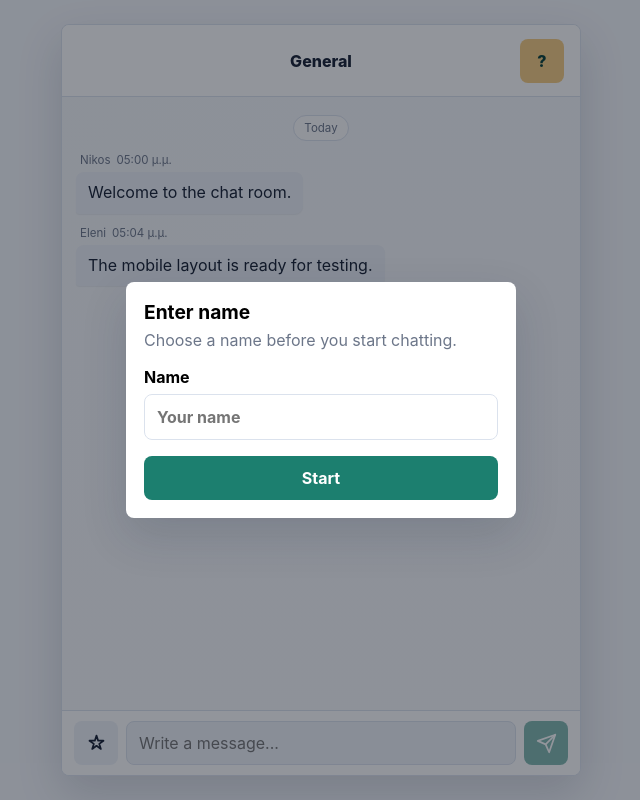
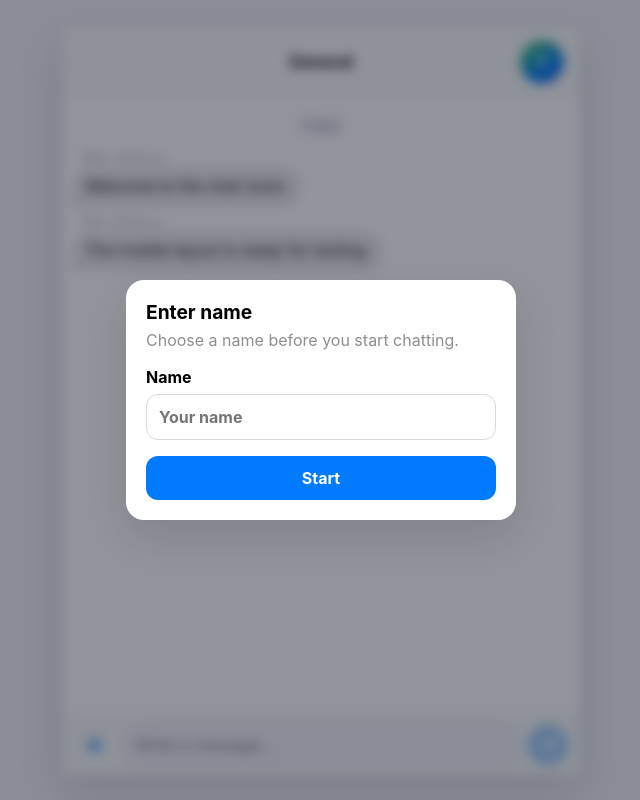
Before and after one commit to mariosrafail/chatroom, a website: page index.html in a window 1280 px wide. Shown: the whole page, without its empty margins (319-959 px from the left). Drawn offline with Linux system fonts and the light colour scheme; no server answers.

Commit message:
Polish chat UI with message status

```diff
--- a/app.js
+++ b/app.js
@@ -26,6 +26,8 @@ const state = {
   loading: false,
   messages: structuredClone(fallbackMessages),
 };
+const deliveryState = new Map();
+const renderedMessageIds = new Set();
 
 const messagesEl = document.querySelector("#messages");
 const messageForm = document.querySelector("#messageForm");
@@ -74,6 +76,7 @@ function renderHeader() {
 
 function renderMessages() {
   const roomMessages = state.messages[state.activeRoom] ?? [];
+  const latestOwnMessage = [...roomMessages].reverse().find((message) => message.author === state.profileName);
   messagesEl.replaceChildren();
 
   const dayChip = document.createElement("div");
@@ -91,8 +94,12 @@ function renderMessages() {
 
   roomMessages.forEach((message) => {
     const isMine = message.author === state.profileName;
+    const isLatestOwn = latestOwnMessage?.id === message.id;
     const item = document.createElement("article");
     item.className = `message ${isMine ? "mine" : "theirs"}`;
+    if (!renderedMessageIds.has(message.id)) {
+      item.classList.add("new-message");
+    }
 
     const meta = document.createElement("div");
     meta.className = "message-meta";
@@ -105,7 +112,16 @@ function renderMessages() {
     bubble.textContent = message.text;
 
     item.append(meta, bubble);
+
+    if (isMine && isLatestOwn) {
+      const delivery = document.createElement("div");
+      delivery.className = "delivery-status";
+      delivery.textContent = deliveryState.get(message.id) || "Seen";
+      item.append(delivery);
+    }
+
     messagesEl.append(item);
+    renderedMessageIds.add(message.id);
   });
 
   messagesEl.scrollTop = messagesEl.scrollHeight;
@@ -156,6 +172,7 @@ async function addMessage(text) {
     text: cleanText,
     createdAt: new Date().toISOString(),
   };
+  deliveryState.set(optimisticMessage.id, "Sent");
 
   messageInput.value = "";
   resizeInput();
@@ -181,13 +198,17 @@ async function addMessage(text) {
     }
 
     const data = await response.json();
+    const savedMessage = normalizeMessage(data.message);
     state.online = true;
+    deliveryState.delete(optimisticMessage.id);
+    deliveryState.set(savedMessage.id, "Seen");
     state.messages[state.activeRoom] = [
       ...state.messages[state.activeRoom].filter((message) => message.id !== optimisticMessage.id),
-      normalizeMessage(data.message),
+      savedMessage,
     ];
   } catch {
     state.online = false;
+    deliveryState.set(optimisticMessage.id, "Not sent");
   } finally {
     render();
   }
--- a/styles.css
+++ b/styles.css
@@ -1,18 +1,17 @@
 :root {
   color-scheme: light;
-  --bg: #f5f7fb;
+  --bg: #f2f2f7;
   --surface: #ffffff;
-  --surface-strong: #eef2f8;
-  --text: #172033;
-  --muted: #6c7689;
-  --line: #dbe2ed;
-  --primary: #1c7f6f;
-  --primary-dark: #126254;
-  --accent: #f2b84b;
-  --mine: #1c7f6f;
-  --theirs: #edf1f7;
+  --surface-strong: #f2f2f7;
+  --text: #111111;
+  --muted: #8e8e93;
+  --line: #d8d8df;
+  --primary: #007aff;
+  --accent: #34c759;
+  --mine: #007aff;
+  --theirs: #e9e9eb;
   --danger: #d04747;
-  --shadow: 0 18px 45px rgba(25, 38, 60, 0.16);
+  --shadow: 0 18px 45px rgba(30, 30, 40, 0.14);
 }
 
 * {
@@ -27,7 +26,7 @@ body {
 body {
   margin: 0;
   font-family:
-    Inter, ui-sans-serif, system-ui, -apple-system, BlinkMacSystemFont, "Segoe UI", sans-serif;
+    -apple-system, BlinkMacSystemFont, "SF Pro Text", "Segoe UI", sans-serif;
   background: var(--bg);
   color: var(--text);
 }
@@ -62,15 +61,15 @@ button {
 }
 
 .topbar {
-  min-height: 72px;
-  padding: calc(12px + env(safe-area-inset-top)) 16px 12px;
+  min-height: 74px;
+  padding: calc(13px + env(safe-area-inset-top)) 16px 12px;
   display: grid;
   grid-template-columns: 44px 1fr 44px;
   align-items: center;
   gap: 10px;
-  border-bottom: 1px solid var(--line);
-  background: rgba(255, 255, 255, 0.94);
-  backdrop-filter: blur(18px);
+  border-bottom: 1px solid rgba(0, 0, 0, 0.08);
+  background: rgba(248, 248, 248, 0.86);
+  backdrop-filter: blur(24px) saturate(180%);
   z-index: 3;
 }
 
@@ -82,8 +81,8 @@ button {
 }
 
 .room-title span {
-  font-size: 1rem;
-  font-weight: 760;
+  font-size: 1.05rem;
+  font-weight: 700;
   overflow: hidden;
   text-overflow: ellipsis;
   white-space: nowrap;
@@ -96,7 +95,7 @@ button {
   height: 44px;
   display: inline-grid;
   place-items: center;
-  border-radius: 8px;
+  border-radius: 999px;
 }
 
 .topbar-spacer {
@@ -105,8 +104,8 @@ button {
 }
 
 .icon-button {
-  color: var(--text);
-  background: var(--surface-strong);
+  color: var(--primary);
+  background: transparent;
 }
 
 .icon-button svg,
@@ -121,31 +120,33 @@ button {
 }
 
 .avatar-button {
-  color: #083f37;
-  background: color-mix(in srgb, var(--accent) 70%, white);
+  color: #ffffff;
+  background:
+    linear-gradient(145deg, rgba(255, 255, 255, 0.22), transparent 42%),
+    linear-gradient(145deg, #34c759, #007aff 68%, #5856d6);
+  box-shadow: inset 0 0 0 1px rgba(255, 255, 255, 0.35);
   font-weight: 800;
 }
 
 .messages {
   overflow-y: auto;
-  padding: 18px 14px;
-  background:
-    linear-gradient(180deg, rgba(245, 247, 251, 0.94), rgba(245, 247, 251, 0.78)),
-    radial-gradient(circle at top left, rgba(242, 184, 75, 0.14), transparent 36%);
+  padding: 16px 10px 18px;
+  background: var(--surface);
   display: flex;
   flex-direction: column;
-  gap: 12px;
+  gap: 7px;
   scroll-behavior: smooth;
 }
 
 .day-chip {
   align-self: center;
-  padding: 5px 10px;
+  padding: 4px 10px;
   border-radius: 999px;
-  background: rgba(255, 255, 255, 0.8);
+  background: #f2f2f7;
   color: var(--muted);
   font-size: 0.72rem;
-  border: 1px solid var(--line);
+  border: 0;
+  margin-bottom: 6px;
 }
 
 .empty-state {
@@ -162,9 +163,13 @@ button {
 }
 
 .message {
-  max-width: 86%;
+  max-width: 82%;
   display: grid;
-  gap: 5px;
+  gap: 3px;
+}
+
+.message.new-message {
+  animation: messageIn 180ms ease-out both;
 }
 
 .message.mine {
@@ -176,9 +181,9 @@ button {
 }
 
 .message-meta {
-  padding: 0 4px;
+  padding: 0 10px;
   color: var(--muted);
-  font-size: 0.72rem;
+  font-size: 0.68rem;
   display: flex;
   gap: 6px;
 }
@@ -188,33 +193,73 @@ button {
 }
 
 .bubble {
-  padding: 10px 12px;
-  border-radius: 8px;
-  line-height: 1.35;
+  position: relative;
+  padding: 9px 13px 10px;
+  border-radius: 19px;
+  line-height: 1.32;
   overflow-wrap: anywhere;
-  box-shadow: 0 1px 1px rgba(31, 45, 68, 0.06);
+  box-shadow: 0 1px 1px rgba(0, 0, 0, 0.04);
+  transition:
+    transform 160ms ease,
+    filter 160ms ease;
+}
+
+.mine .bubble::after,
+.theirs .bubble::after {
+  content: "";
+  position: absolute;
+  bottom: 0;
+  width: 14px;
+  height: 18px;
+}
+
+.bubble:active {
+  transform: scale(0.985);
 }
 
 .mine .bubble {
   color: #ffffff;
-  background: var(--mine);
-  border-bottom-right-radius: 3px;
+  background: linear-gradient(180deg, #2f9bff 0%, #007aff 100%);
+  border-bottom-right-radius: 5px;
+}
+
+.mine .bubble::after {
+  right: -5px;
+  border-bottom-left-radius: 12px;
+  background: #007aff;
+  clip-path: polygon(0 0, 100% 100%, 0 100%);
 }
 
 .theirs .bubble {
   color: var(--text);
   background: var(--theirs);
-  border-bottom-left-radius: 3px;
+  border-bottom-left-radius: 5px;
+}
+
+.theirs .bubble::after {
+  left: -5px;
+  border-bottom-right-radius: 12px;
+  background: var(--theirs);
+  clip-path: polygon(100% 0, 100% 100%, 0 100%);
+}
+
+.delivery-status {
+  justify-self: end;
+  padding: 0 10px 2px;
+  color: var(--muted);
+  font-size: 0.68rem;
+  animation: statusIn 180ms ease-out both;
 }
 
 .composer {
-  padding: 10px 12px calc(10px + env(safe-area-inset-bottom));
+  padding: 8px 10px calc(8px + env(safe-area-inset-bottom));
   display: grid;
   grid-template-columns: 44px 1fr 44px;
-  gap: 8px;
+  gap: 6px;
   align-items: end;
-  border-top: 1px solid var(--line);
-  background: var(--surface);
+  border-top: 1px solid rgba(0, 0, 0, 0.08);
+  background: rgba(248, 248, 248, 0.9);
+  backdrop-filter: blur(24px) saturate(180%);
 }
 
 .composer textarea {
@@ -223,7 +268,7 @@ button {
   min-height: 44px;
   resize: none;
   border: 1px solid var(--line);
-  border-radius: 8px;
+  border-radius: 22px;
   padding: 11px 12px;
   color: var(--text);
   background: var(--surface-strong);
@@ -231,34 +276,41 @@ button {
 }
 
 .composer textarea:focus {
-  border-color: color-mix(in srgb, var(--primary) 55%, white);
+  border-color: #b9d9ff;
   background: #ffffff;
 }
 
 .send-button {
   color: #ffffff;
   background: var(--primary);
+  transform: translateZ(0);
+  transition:
+    opacity 150ms ease,
+    transform 150ms ease,
+    background 150ms ease;
 }
 
 .send-button:disabled {
-  opacity: 0.55;
+  opacity: 0.36;
   cursor: default;
+  transform: scale(0.92);
 }
 
 .profile-dialog {
   width: min(92vw, 390px);
   padding: 0;
   border: 0;
-  border-radius: 8px;
+  border-radius: 18px;
   box-shadow: var(--shadow);
 }
 
 .profile-dialog::backdrop {
   background: rgba(15, 22, 35, 0.45);
+  backdrop-filter: blur(6px);
 }
 
 .profile-card {
-  padding: 18px;
+  padding: 20px;
   display: grid;
   gap: 16px;
 }
@@ -282,7 +334,7 @@ button {
 
 .profile-card input {
   height: 46px;
-  border-radius: 8px;
+  border-radius: 12px;
   border: 1px solid var(--line);
   padding: 0 12px;
   outline: none;
@@ -301,7 +353,7 @@ button {
 .primary-button,
 .secondary-button {
   min-height: 44px;
-  border-radius: 8px;
+  border-radius: 12px;
   font-weight: 750;
 }
 
@@ -313,6 +365,30 @@ button {
 .secondary-button {
   color: var(--text);
   background: var(--surface-strong);
+}
+
+@keyframes messageIn {
+  from {
+    opacity: 0;
+    transform: translateY(8px) scale(0.98);
+  }
+
+  to {
+    opacity: 1;
+    transform: translateY(0) scale(1);
+  }
+}
+
+@keyframes statusIn {
+  from {
+    opacity: 0;
+    transform: translateY(-3px);
+  }
+
+  to {
+    opacity: 1;
+    transform: translateY(0);
+  }
 }
 
 .sr-only {
```
